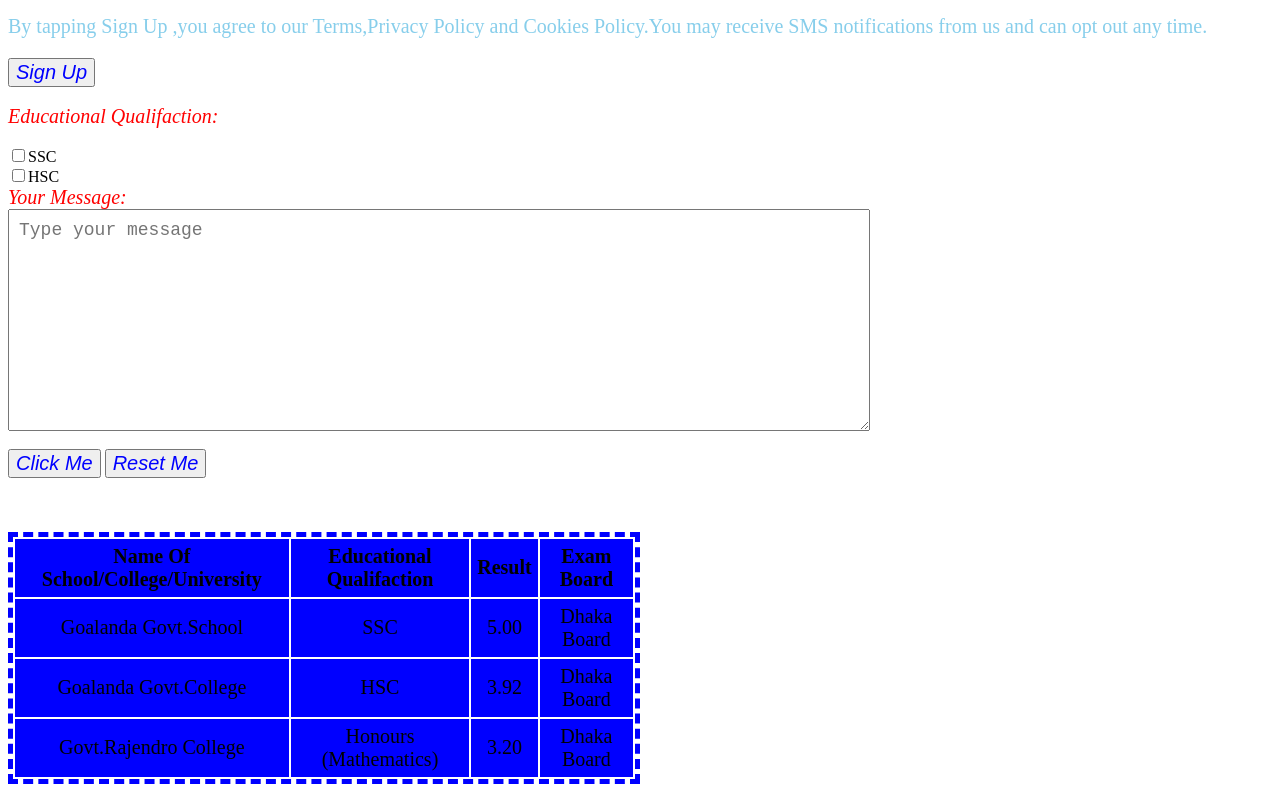
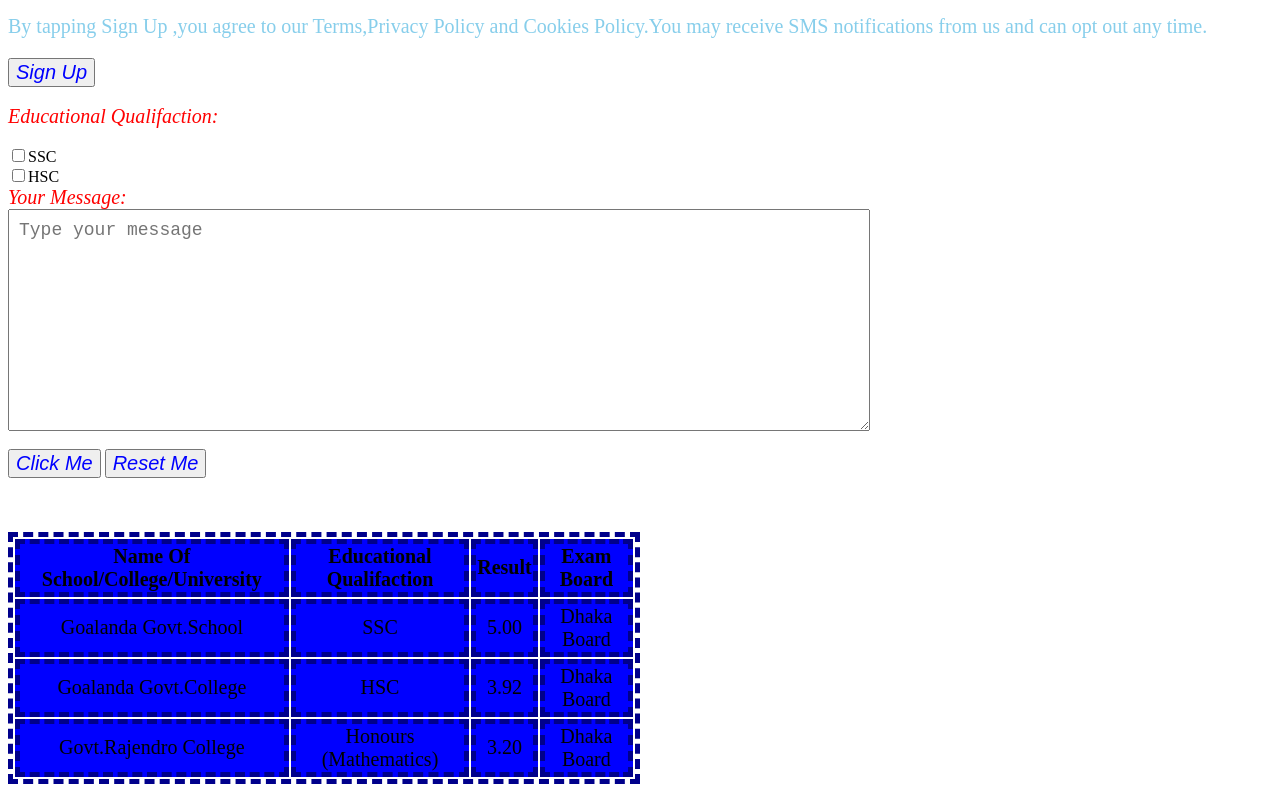
Before and after one commit to aditisarkar012/table-form, a plain HTML site: page index.html in a window 1280 px wide. Shown: the part 1234-2034 px from the top of the page. Drawn offline with Linux system fonts and the light colour scheme; files that its build step writes are made by us from their sources.

Commit message:
Update form1.css

```diff
--- a/form1.css
+++ b/form1.css
@@ -42,13 +42,13 @@ color="red"
 table{
 
 	width:50% ;
-	border: 5px dashed blue;
+	border: 5px dashed darkblue;
 }
 
 th,td{
 
 	font-size:20px ;
 	text-align:center ;
-	border: 5px dashed blue;
+	border: 5px dashed darkblue;
 	background: blue;
 }
```
